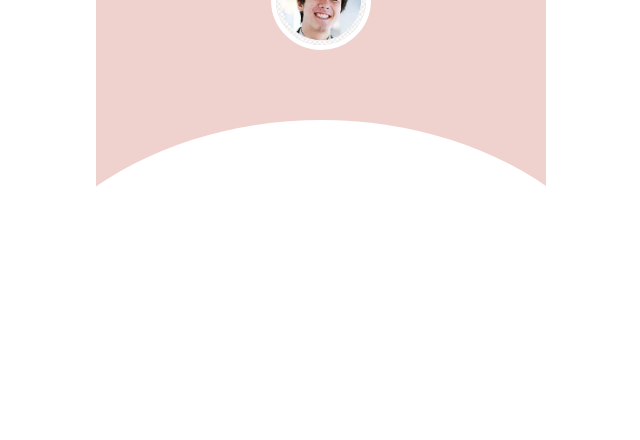
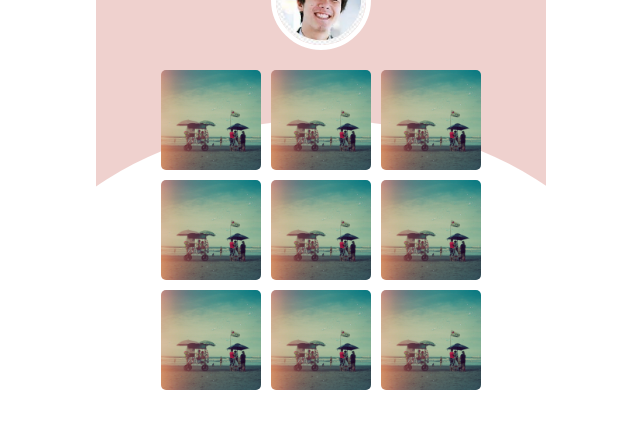
Before and after one commit to mdart86/Pixello, a React (Create React App) app: page /profile in a window 1280 px wide. Shown: the part 160-600 px from the top of the page, without its empty margins (319-959 px from the left). Built offline with nearby package versions, Linux system fonts and the light colour scheme.

Commit message:
added grid for photos

```diff
--- a/src/components/Profile.js
+++ b/src/components/Profile.js
@@ -12,15 +12,25 @@ export const Profile = () => {
                 <WhiteFeature/>
             </PinkFeature>
             <ProfileContainer>
-                    <Photo src={placeholder} src="A candid photo of people on the beach."/>
-
+                <PhotoGrid>
+                    <Photo src={placeholder} alt="A candid photo of people on the beach."/>
+                    <Photo src={placeholder} alt="A candid photo of people on the beach."/>
+                    <Photo src={placeholder} alt="A candid photo of people on the beach."/>
+                    <Photo src={placeholder} alt="A candid photo of people on the beach."/>
+                    <Photo src={placeholder} alt="A candid photo of people on the beach."/>
+                    <Photo src={placeholder} alt="A candid photo of people on the beach."/>
+                    <Photo src={placeholder} alt="A candid photo of people on the beach."/>
+                    <Photo src={placeholder} alt="A candid photo of people on the beach."/>
+                    <Photo src={placeholder} alt="A candid photo of people on the beach."/>
+                </PhotoGrid>
+                <Clearance/>
             </ProfileContainer>
         </>
     )
 }
 
 const PinkFeature = styled.div`
-    position: relative;
+    position: absolute;
     height: 100vh;
     width: 100%;
     background: var(--light-pink);
@@ -58,6 +68,27 @@ const ProfileContainer = styled.div`
     background: yello;
 `
 
+const PhotoGrid = styled.div`
+    display: grid;
+    grid-template-columns: 100px 100px 100px;
+    grid-auto-rows: 100px;
+    row-gap: 10px;
+    column-gap: 10px;
+    margin: 230px 0 10px 0;
+    width: 100%;
+    justify-content: center;
+`
+
 const Photo = styled.img`
-    z-index: 50;
+    object-fit: cover;
+    height: 100px;
+    width: 100px;
+    border-radius: 5px;
+    margin: 0;
 `
+
+const Clearance = styled.div`
+    width: 100%;
+    height: 110px;
+    background: var(--white);
+`
```
